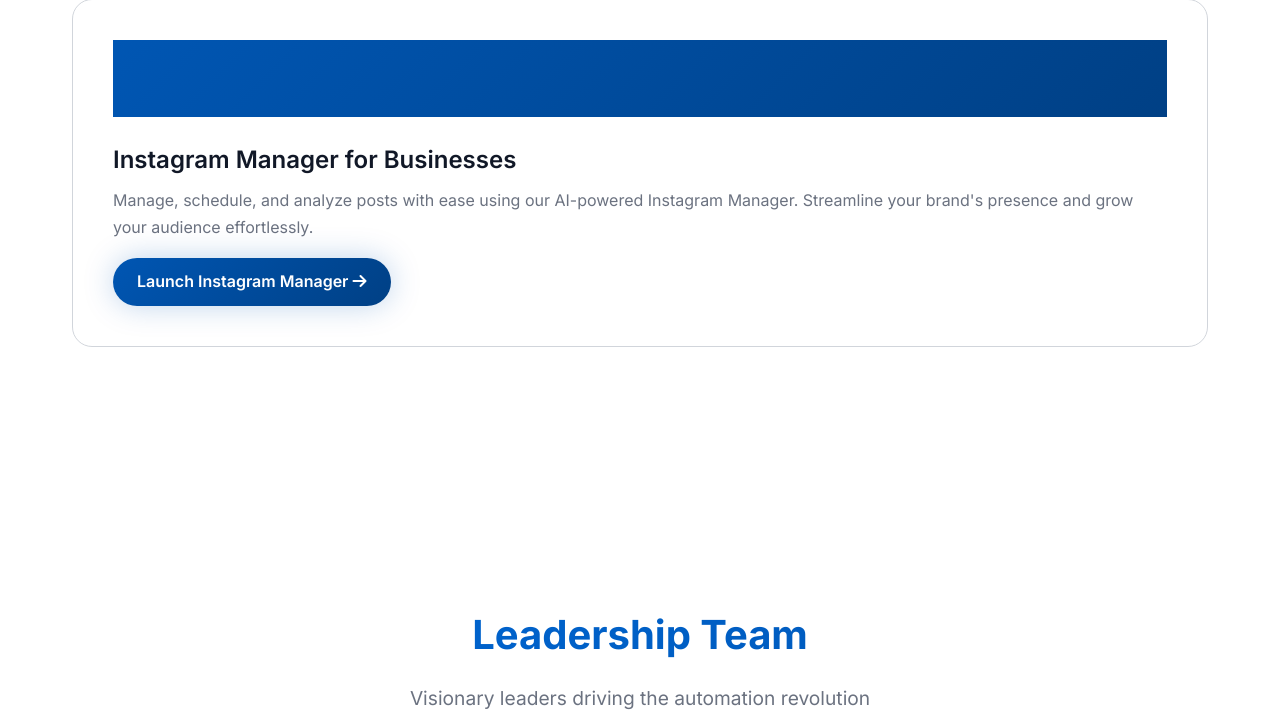
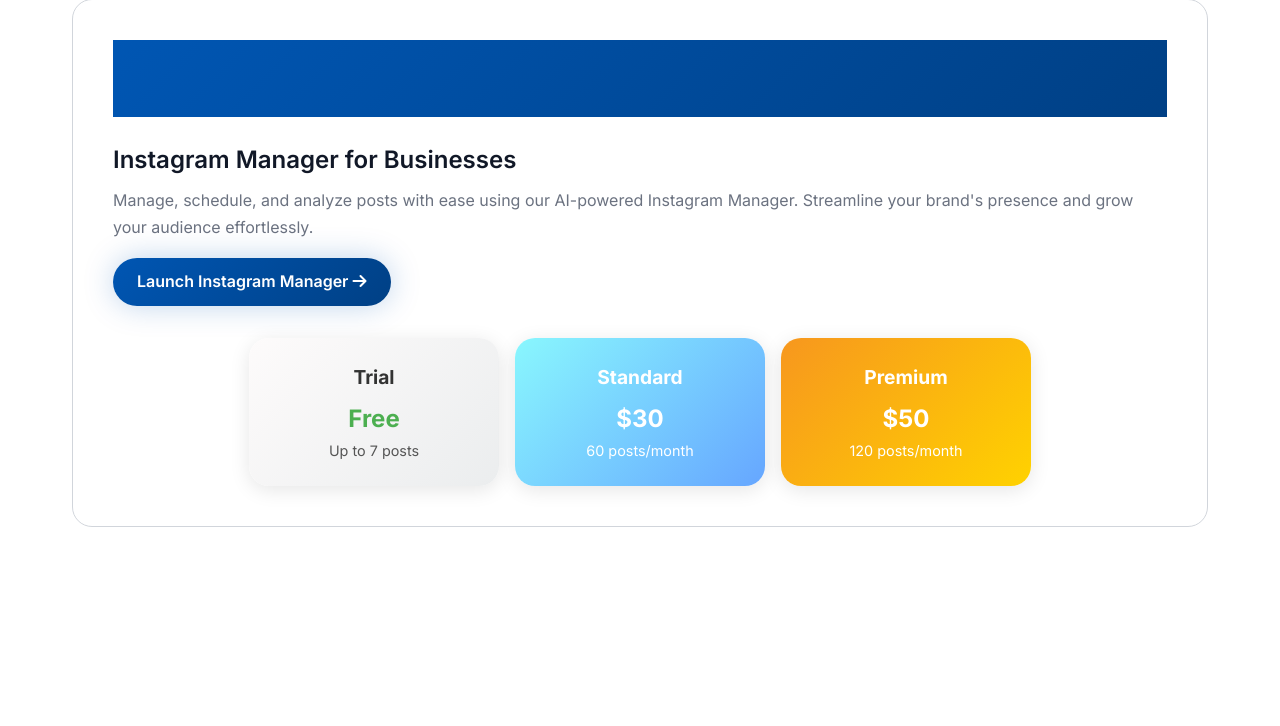
Before and after one commit to automatexpos/automatexpo, a Flask app: page / in a window 1280 px wide. Shown: the part 2463-3189 px from the top of the page. Run offline with Flask 3, Linux system fonts and the light colour scheme.

Commit message:
updated pricing plan

```diff
--- a/templates/index.html
+++ b/templates/index.html
@@ -449,7 +449,6 @@
         </div>
     </section>
 
-        <!-- Solutions -->
     <section id="solutions" class="services">
         <h2 class="section-title">Our Solutions</h2>
         <p class="section-subtitle">Purpose-built automation tools to give your business a competitive edge</p>
@@ -464,15 +463,58 @@
                     Streamline your brand's presence and grow your audience effortlessly.
                 </p>
                 <a href="https://automatexpo-ig.vercel.app/login" target="_blank"
-                style="display:inline-block;margin-top:1rem;padding:0.7rem 1.5rem;
-                        background:var(--gradient-1);color:white;border-radius:30px;
-                        font-weight:600;text-decoration:none;box-shadow:var(--shadow-glow);
-                        transition:all 0.3s ease;">
-                Launch Instagram Manager <i class="fas fa-arrow-right"></i>
+                    style="display:inline-block;margin-top:1rem;padding:0.7rem 1.5rem;
+                            background:var(--gradient-1);color:white;border-radius:30px;
+                            font-weight:600;text-decoration:none;box-shadow:var(--shadow-glow);
+                            transition:all 0.3s ease;">
+                    Launch Instagram Manager <i class="fas fa-arrow-right"></i>
                 </a>
+
+                <!-- Pricing Plans -->
+                <div class="pricing-container" style="margin-top:2rem;display:flex;gap:1rem;flex-wrap:wrap;justify-content:center;">
+
+                    <!-- Trial -->
+                    <a href="https://automatexpo-ig.vercel.app/login" target="_blank" class="pricing-card"
+                    style="flex:1;min-width:200px;max-width:250px;background:linear-gradient(135deg,#fdfbfb,#ebedee);
+                            border-radius:20px;padding:1.5rem;text-align:center;box-shadow:0 4px 20px rgba(0,0,0,0.1);
+                            transition:transform 0.3s ease;text-decoration:none;color:inherit;">
+                        <h4 style="margin-bottom:0.5rem;font-size:1.2rem;font-weight:700;color:#333;">Trial</h4>
+                        <p style="font-size:1.5rem;font-weight:800;color:#4CAF50;">Free</p>
+                        <p style="font-size:0.9rem;color:#555;">Up to 7 posts</p>
+                    </a>
+
+                    <!-- Standard -->
+                    <a href="https://automatexpo-ig.vercel.app/login" target="_blank" class="pricing-card"
+                    style="flex:1;min-width:200px;max-width:250px;background:linear-gradient(135deg,#89f7fe,#66a6ff);
+                            border-radius:20px;padding:1.5rem;text-align:center;box-shadow:0 4px 20px rgba(0,0,0,0.1);
+                            transition:transform 0.3s ease;text-decoration:none;color:white;">
+                        <h4 style="margin-bottom:0.5rem;font-size:1.2rem;font-weight:700;">Standard</h4>
+                        <p style="font-size:1.5rem;font-weight:800;">$30</p>
+                        <p style="font-size:0.9rem;">60 posts/month</p>
+                    </a>
+
+                    <!-- Premium -->
+                    <a href="https://automatexpo-ig.vercel.app/login" target="_blank" class="pricing-card"
+                    style="flex:1;min-width:200px;max-width:250px;background:linear-gradient(135deg,#f7971e,#ffd200);
+                            border-radius:20px;padding:1.5rem;text-align:center;box-shadow:0 4px 20px rgba(0,0,0,0.1);
+                            transition:transform 0.3s ease;text-decoration:none;color:white;">
+                        <h4 style="margin-bottom:0.5rem;font-size:1.2rem;font-weight:700;">Premium</h4>
+                        <p style="font-size:1.5rem;font-weight:800;">$50</p>
+                        <p style="font-size:0.9rem;">120 posts/month</p>
+                    </a>
+
+                </div>
             </div>
         </div>
     </section>
+
+    <style>
+        .pricing-card:hover {
+            transform: translateY(-5px);
+            box-shadow: 0 8px 25px rgba(0,0,0,0.15) !important;
+        }
+    </style>
+
 
 
     <!-- Team -->
```
